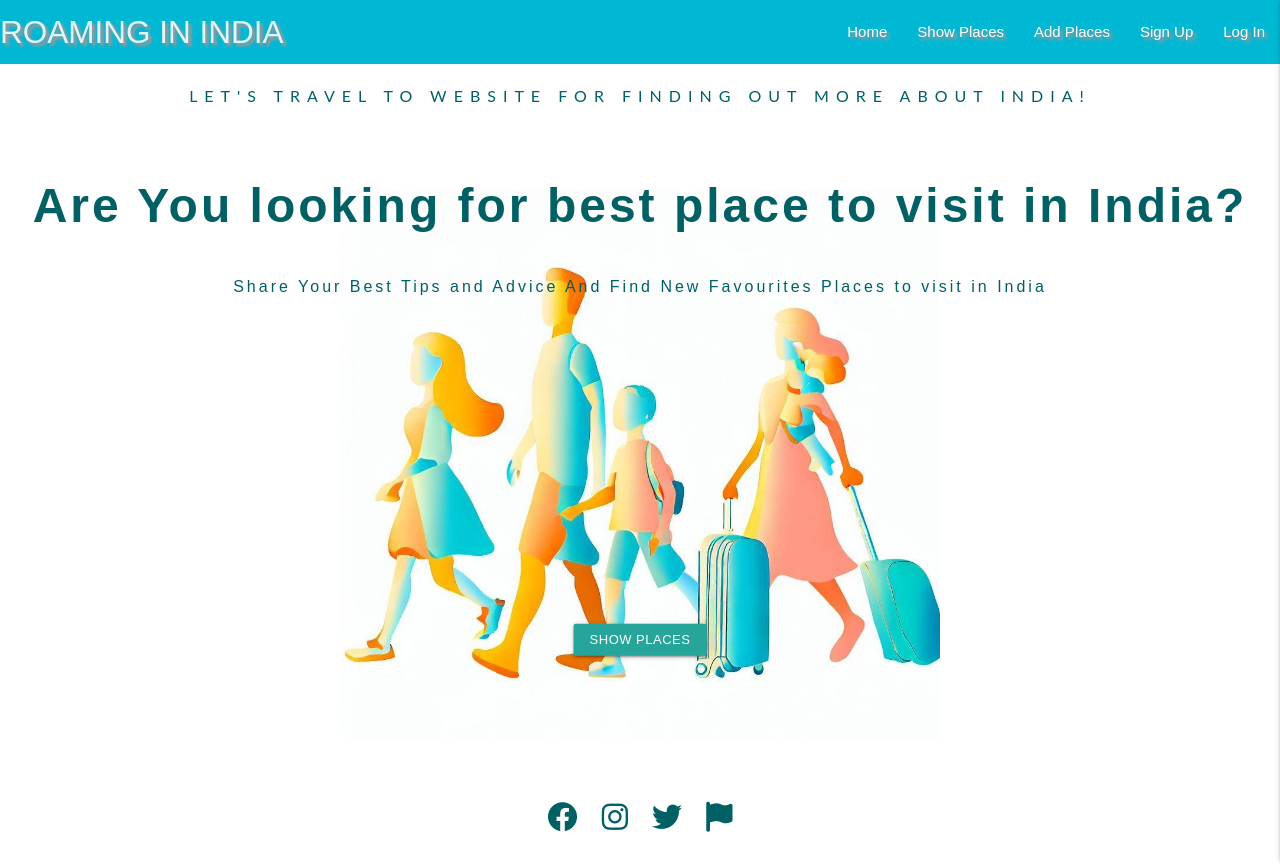
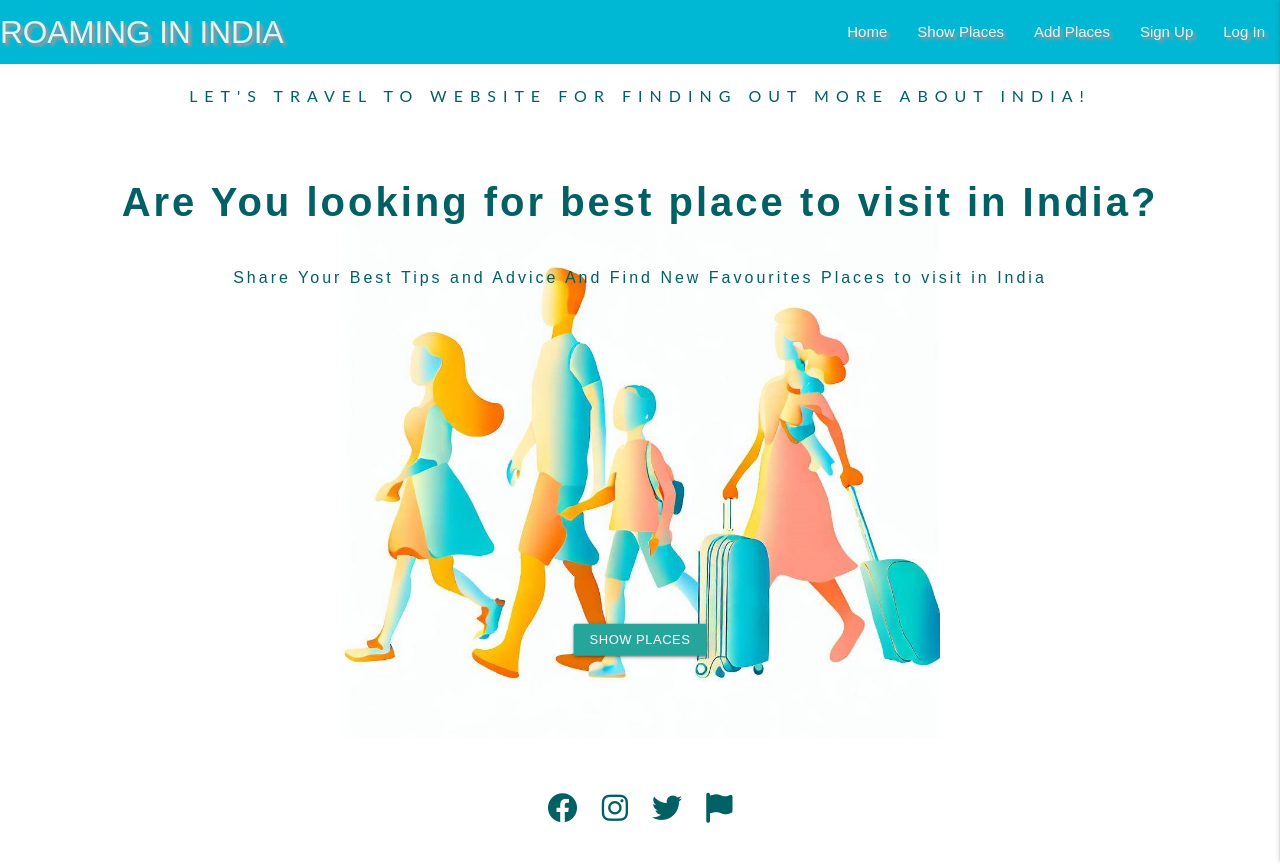
Before and after one commit to Killol14/Roaming-In-India, a Flask app: page / in a window 1280 px wide. Run offline with Flask 3, Linux system fonts and the light colour scheme; some libraries are stand-ins or nearby versions.

Commit message:
error fixed from w3c css validator

```diff
--- a/static/css/style.css
+++ b/static/css/style.css
@@ -59,7 +59,7 @@ h5 {
 	letter-spacing: 2px;
 	color: #006064;
 }
-*/
+
 /*----------navbar-----------*/
 
 
@@ -108,7 +108,7 @@ a.brand-logo {
 
 .headline {
 	text-align: center;
-	font-size: auto;
+	font-size: 40px;
 }
 
 .sub-headline {
```
